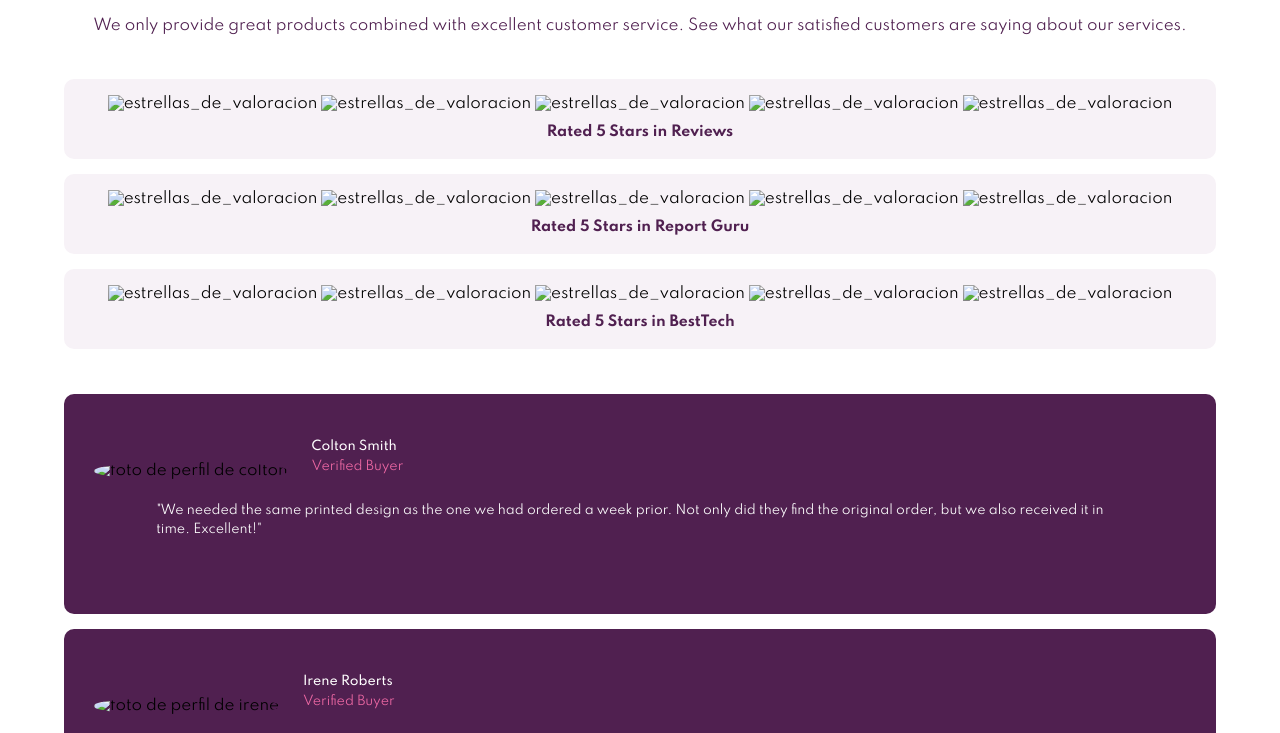
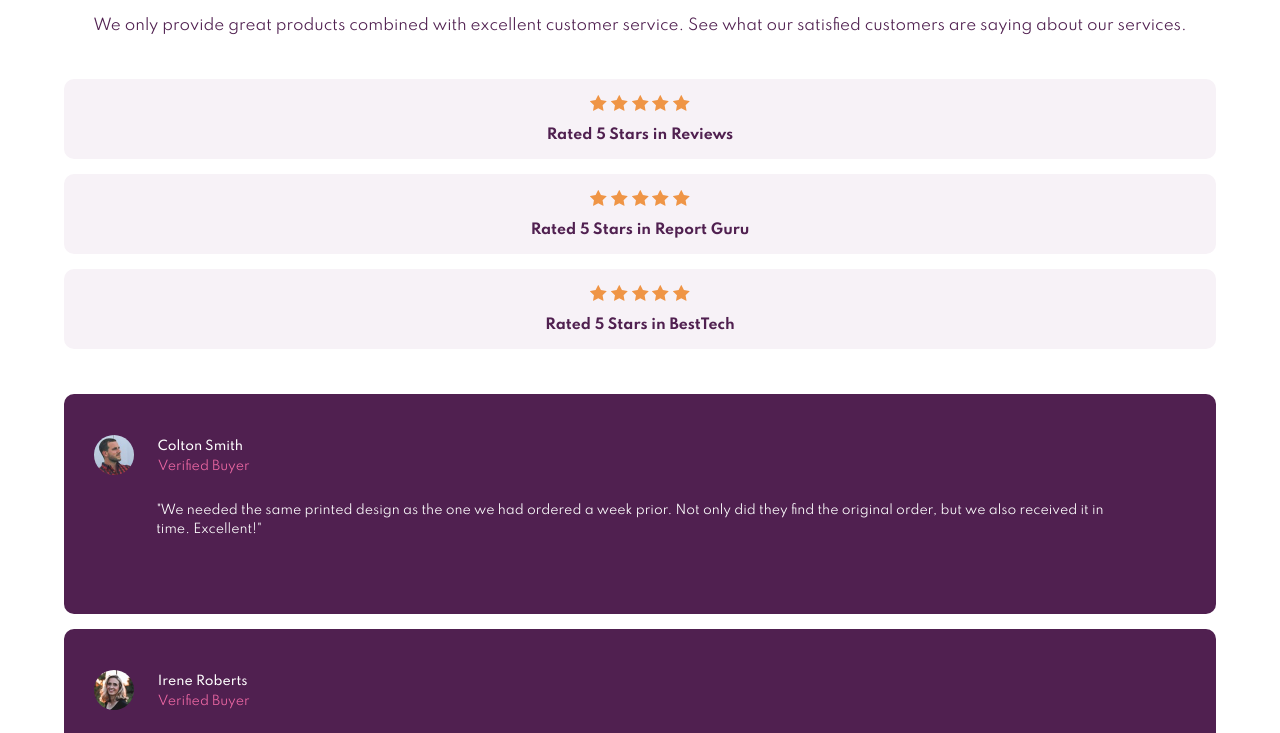
Before and after one commit to Enmanuel-Otero-Montano/social-proof-section-master, a plain HTML site: page index.html in a window 1280 px wide. Shown: the part 58-791 px from the top of the page. Drawn offline with Linux system fonts and the light colour scheme; files that its build step writes are made by us from their sources.

Commit message:
Update index.html

```diff
--- a/index.html
+++ b/index.html
@@ -25,9 +25,8 @@
     <link rel="preconnect" href="https://fonts.googleapis.com">
     <link rel="preconnect" href="https://fonts.gstatic.com" crossorigin>
     <link href="https://fonts.googleapis.com/css2?family=Spartan:wght@400;500;700&display=swap" rel="stylesheet">
-    <link rel="stylesheet" href="/dev/css/style.css">
-    <link rel="stylesheet" href="/dev/css/normalize.css">
-    <link rel="stylesheet" href="/dev/css/style-dist.css">
+    <link rel="stylesheet" href="css/normalize.css">
+    <link rel="stylesheet" href="css/style-dist.css">
     <title>Social Proof Section Master</title>
 </head>
 <body>
@@ -38,33 +37,33 @@
     <main>
         <section class="valoraciones">
             <div class="valoraciones__calificaciones valoraciones__min-1440-1 centrado">
-                <img class="estrella" src="/dev/assets/images/icon-star.svg" alt="estrellas_de_valoracion">
-                <img class="estrella" src="/dev/assets/images/icon-star.svg" alt="estrellas_de_valoracion">
-                <img class="estrella" src="/dev/assets/images/icon-star.svg" alt="estrellas_de_valoracion">
-                <img class="estrella" src="/dev/assets/images/icon-star.svg" alt="estrellas_de_valoracion">
-                <img class="estrella" src="/dev/assets/images/icon-star.svg" alt="estrellas_de_valoracion">
+                <img class="estrella" src="assets/images/icon-star.svg" alt="estrellas_de_valoracion">
+                <img class="estrella" src="assets/images/icon-star.svg" alt="estrellas_de_valoracion">
+                <img class="estrella" src="assets/images/icon-star.svg" alt="estrellas_de_valoracion">
+                <img class="estrella" src="assets/images/icon-star.svg" alt="estrellas_de_valoracion">
+                <img class="estrella" src="assets/images/icon-star.svg" alt="estrellas_de_valoracion">
                 <h2 class="magenta-oscuro valoraciones-2">Rated 5 Stars in Reviews</h2>
             </div>
             <div class="valoraciones__calificaciones valoraciones__min-1440-2 centrado">
-                <img class="estrella" src="/dev/assets/images/icon-star.svg" alt="estrellas_de_valoracion">
-                <img class="estrella" src="/dev/assets/images/icon-star.svg" alt="estrellas_de_valoracion">
-                <img class="estrella" src="/dev/assets/images/icon-star.svg" alt="estrellas_de_valoracion">
-                <img class="estrella" src="/dev/assets/images/icon-star.svg" alt="estrellas_de_valoracion">
-                <img class="estrella" src="/dev/assets/images/icon-star.svg" alt="estrellas_de_valoracion">
+                <img class="estrella" src="assets/images/icon-star.svg" alt="estrellas_de_valoracion">
+                <img class="estrella" src="assets/images/icon-star.svg" alt="estrellas_de_valoracion">
+                <img class="estrella" src="assets/images/icon-star.svg" alt="estrellas_de_valoracion">
+                <img class="estrella" src="assets/images/icon-star.svg" alt="estrellas_de_valoracion">
+                <img class="estrella" src="assets/images/icon-star.svg" alt="estrellas_de_valoracion">
                 <h2 class="magenta-oscuro valoraciones-2">Rated 5 Stars in Report Guru</h2>
             </div>
             <div class="valoraciones__calificaciones valoraciones__min-1440-3 centrado">
-                <img class="estrella" src="/dev/assets/images/icon-star.svg" alt="estrellas_de_valoracion">
-                <img class="estrella" src="/dev/assets/images/icon-star.svg" alt="estrellas_de_valoracion">
-                <img class="estrella" src="/dev/assets/images/icon-star.svg" alt="estrellas_de_valoracion">
-                <img class="estrella" src="/dev/assets/images/icon-star.svg" alt="estrellas_de_valoracion">
-                <img class="estrella" src="/dev/assets/images/icon-star.svg" alt="estrellas_de_valoracion">
+                <img class="estrella" src="assets/images/icon-star.svg" alt="estrellas_de_valoracion">
+                <img class="estrella" src="assets/images/icon-star.svg" alt="estrellas_de_valoracion">
+                <img class="estrella" src="assets/images/icon-star.svg" alt="estrellas_de_valoracion">
+                <img class="estrella" src="assets/images/icon-star.svg" alt="estrellas_de_valoracion">
+                <img class="estrella" src="assets/images/icon-star.svg" alt="estrellas_de_valoracion">
                 <h2 class="magenta-oscuro valoraciones-2">Rated 5 Stars in BestTech</h2>
             </div>
         </section>
         <Section class="comentarios">
             <div class="comentarios__opiniones comentarios__min-1440-1 centrado">
-                <img class="foto_de_perfil" src="/dev/assets/images/image-colton.jpg" alt="foto de perfil de colton" title="Colton Smith">
+                <img class="foto_de_perfil" src="assets/images/image-colton.jpg" alt="foto de perfil de colton" title="Colton Smith">
                 <ul class="lista">
                 <li class="nombre color-texto estilo-lista">Colton Smith</li>
                 <li class="profesion estilo-lista">Verified Buyer</li>
@@ -72,7 +71,7 @@
                 <p class="color-texto centrado-2">"We needed the same printed design as the one we had ordered a week prior. Not only did they find the original order, but we also received it in time. Excellent!"</p>
             </div>
             <div class="comentarios__opiniones comentarios__min-1440-2 centrado">
-                <img class="foto_de_perfil" src="/dev/assets/images/image-irene.jpg" alt="foto de perfil de irene" title="Irene Roberts">
+                <img class="foto_de_perfil" src="assets/images/image-irene.jpg" alt="foto de perfil de irene" title="Irene Roberts">
                 <ul class="lista">
                 <li class="nombre color-texto estilo-lista">Irene Roberts</li>
                 <li class="profesion estilo-lista">Verified Buyer</li>
@@ -80,7 +79,7 @@
                 <p class="color-texto centrado-2">"Customer service is always excellent and very quick turn around. Completely delighted with the simplicity of the purchase and the speed of delivery."</p>
             </div>
             <div class="comentarios__opiniones comentarios__min-1440-3 centrado">
-                <img class="foto_de_perfil" src="/dev/assets/images/image-anne.jpg" alt="foto de perfil de anne" title="Anne Wallace">
+                <img class="foto_de_perfil" src="assets/images/image-anne.jpg" alt="foto de perfil de anne" title="Anne Wallace">
                 <ul class="lista">
                 <li class="nombre color-texto estilo-lista">Anne Wallace</li>
                 <li class="profesion estilo-lista">Verified Buyer</li>
```
